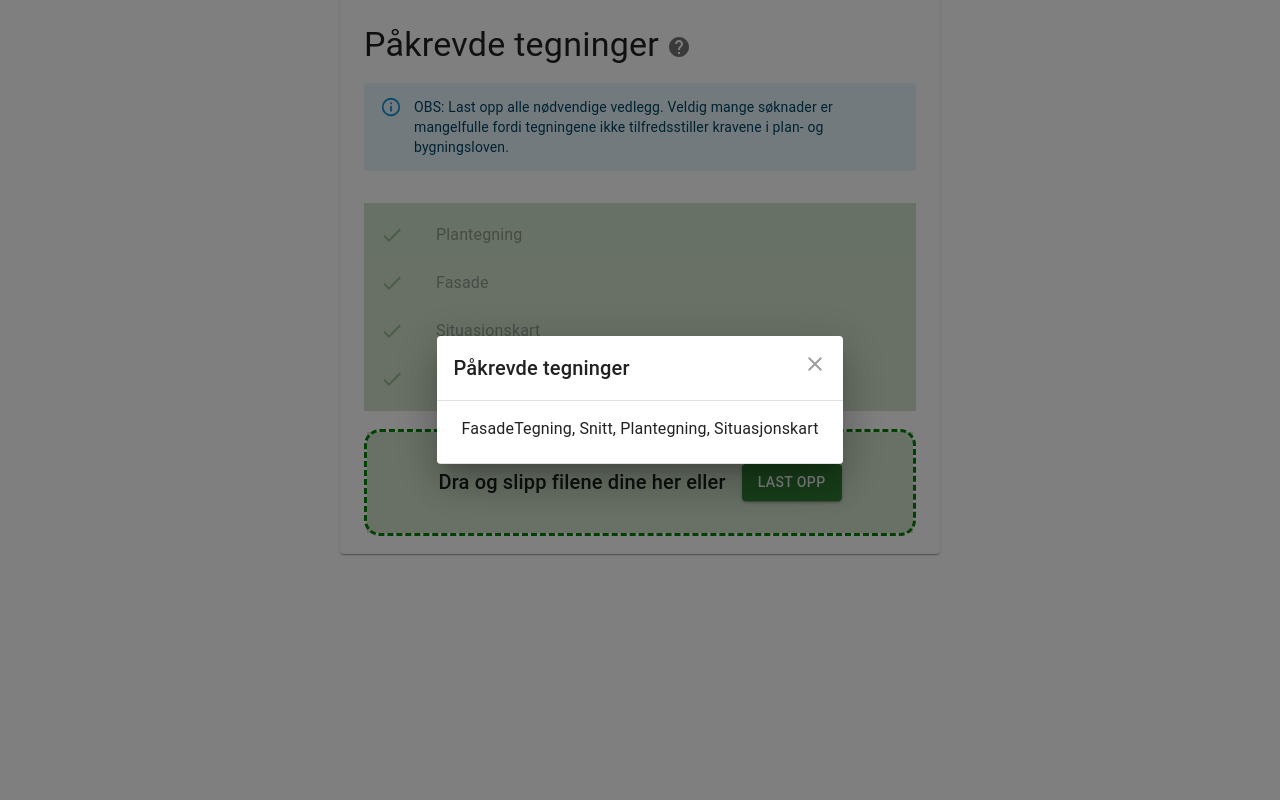
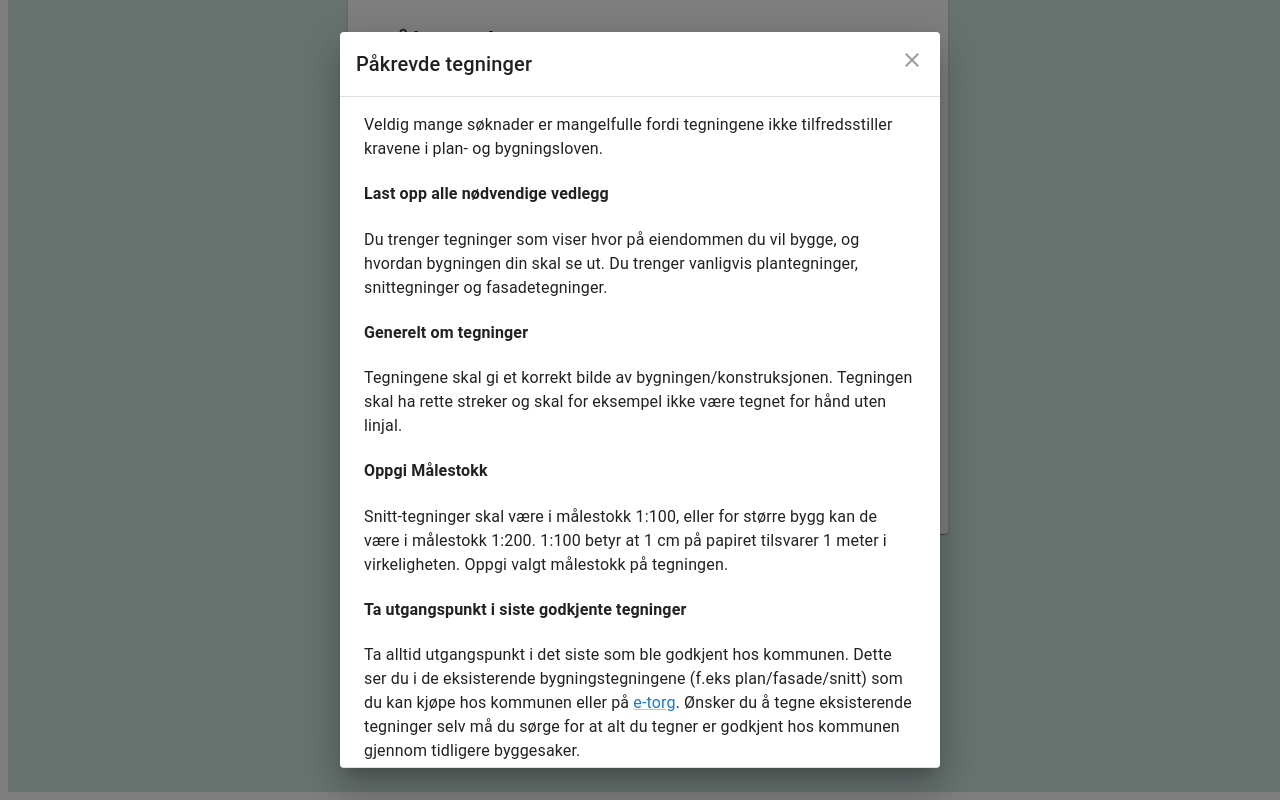
Before and after one commit to kartAI/CADAiD-webapp, a React (Create React App) app: page / in a window 1280 px wide. Both pictures are taken after a click on the button 679 px from the left and 47 px from the top of the page. Built offline with nearby package versions, Linux system fonts and the light colour scheme.

Commit message:
div updates

```diff
--- a/src/App.tsx
+++ b/src/App.tsx
@@ -6,7 +6,8 @@ import UploadFiles from './UploadFiles';
 function App() {
 
   return (
-    <Container maxWidth={'sm'} component={Paper}>
+    <div style={{backgroundColor: "#D1E8E2", height: "100vh", width: "100vw"}}>
+    <Container maxWidth={'sm'} component={Paper} >
       <Grid container spacing={2}>
         <Grid item xs={12} mt={2}>
           <Header/>
@@ -20,6 +21,7 @@ function App() {
 
       </Grid>
     </Container>
+    </div>
   );
 }
 
--- a/src/Components/Header.tsx
+++ b/src/Components/Header.tsx
@@ -1,11 +1,32 @@
 import React from "react";
-import { Box, IconButton, Typography, Dialog, DialogContent, DialogTitle, } from "@mui/material";
+import { Box, IconButton, Typography, Dialog, DialogContent, DialogTitle, Link} from "@mui/material";
 import HelpIcon from "@mui/icons-material/Help";
 import CloseIcon from '@mui/icons-material/Close';
 
 const headercontent = "Påkrevde tegninger";
 
-const dialogcontent = "FasadeTegning, Snitt, Plantegning, Situasjonskart"
+const dialogcontent = <Typography>
+Veldig mange søknader er mangelfulle fordi tegningene ikke tilfredsstiller kravene i plan- og bygningsloven.
+
+<h4>Last opp alle nødvendige vedlegg</h4>
+
+Du trenger tegninger som viser hvor på eiendommen du vil bygge, og hvordan bygningen din skal se ut.
+Du trenger vanligvis plantegninger, snittegninger og fasadetegninger.
+
+
+<h4>Generelt om tegninger</h4>
+Tegningene skal gi et korrekt bilde av bygningen/konstruksjonen. Tegningen skal ha rette streker og skal for eksempel ikke være tegnet for hånd uten linjal.
+
+<h4>Oppgi Målestokk</h4>
+Snitt-tegninger skal være i målestokk 1:100, eller for større bygg kan de være i målestokk 1:200. 1:100 betyr at 1 cm på papiret tilsvarer 1 meter i virkeligheten. Oppgi valgt målestokk på tegningen.
+
+<h4>Ta utgangspunkt i siste godkjente tegninger</h4>
+Ta alltid utgangspunkt i det siste som ble godkjent hos kommunen. Dette ser du i de eksisterende bygningstegningene (f.eks plan/fasade/snitt) som du kan kjøpe hos kommunen eller på <Link href="https://e-torg.no/forside" target="_blank" rel="noopener">e-torg</Link>.
+Ønsker du å tegne eksisterende tegninger selv må du sørge for at alt du tegner er godkjent hos kommunen gjennom tidligere byggesaker.
+
+<h4>Ønsker du hjelp til utforming av tegninger?</h4>
+Det kan være utfordrende å lage gode og komplette tegninger. Mange velger derfor å kontakte arkitekter eller byggmestere som kan hjelpe med tegninger.
+</Typography>
 
 export default function Header() {
     const [open, setOpen] = React.useState(false);
@@ -27,7 +48,7 @@ export default function Header() {
                 </IconButton>
                 <Dialog onClose={handleClose} open={open}>
                     <DialogTitle sx={{ m: 0, p: 2 }}>
-                        Påkrevde tegninger
+                        {headercontent}
                     </DialogTitle>
                     <IconButton
                         aria-label="close"
--- a/src/Components/InformationBox.tsx
+++ b/src/Components/InformationBox.tsx
@@ -3,6 +3,6 @@ import Alert from "@mui/material/Alert";
 
 export default function InfoBox() {
     return(
-       <Alert severity="info">OBS: Last opp alle nødvendige vedlegg. Veldig mange søknader er mangelfulle fordi tegningene ikke tilfredsstiller kravene i plan- og bygningsloven.</Alert>
+       <Alert severity="info">OBS: Din søknad krever plantegning, snittegning, fasadetegning og situasjonsplan</Alert>
     );
 }
--- /dev/null
+++ b/src/ListOfDocuments.tsx
@@ -0,0 +1,3 @@
+export default function () {
+
+};
--- a/src/UploadFiles.tsx
+++ b/src/UploadFiles.tsx
@@ -54,11 +54,11 @@ const UploadFiles = () => {
 
     return (
         <>
-            <Checklist drawingTypes={drawingTypes}/>
-            <br/>
             <DropBox
                 onDrop={handleUpload}
             />
+            <br/>
+            <Checklist drawingTypes={drawingTypes}/>
             <br/>
             <ListOfFiles
                 files={uploadedFiles}
```
